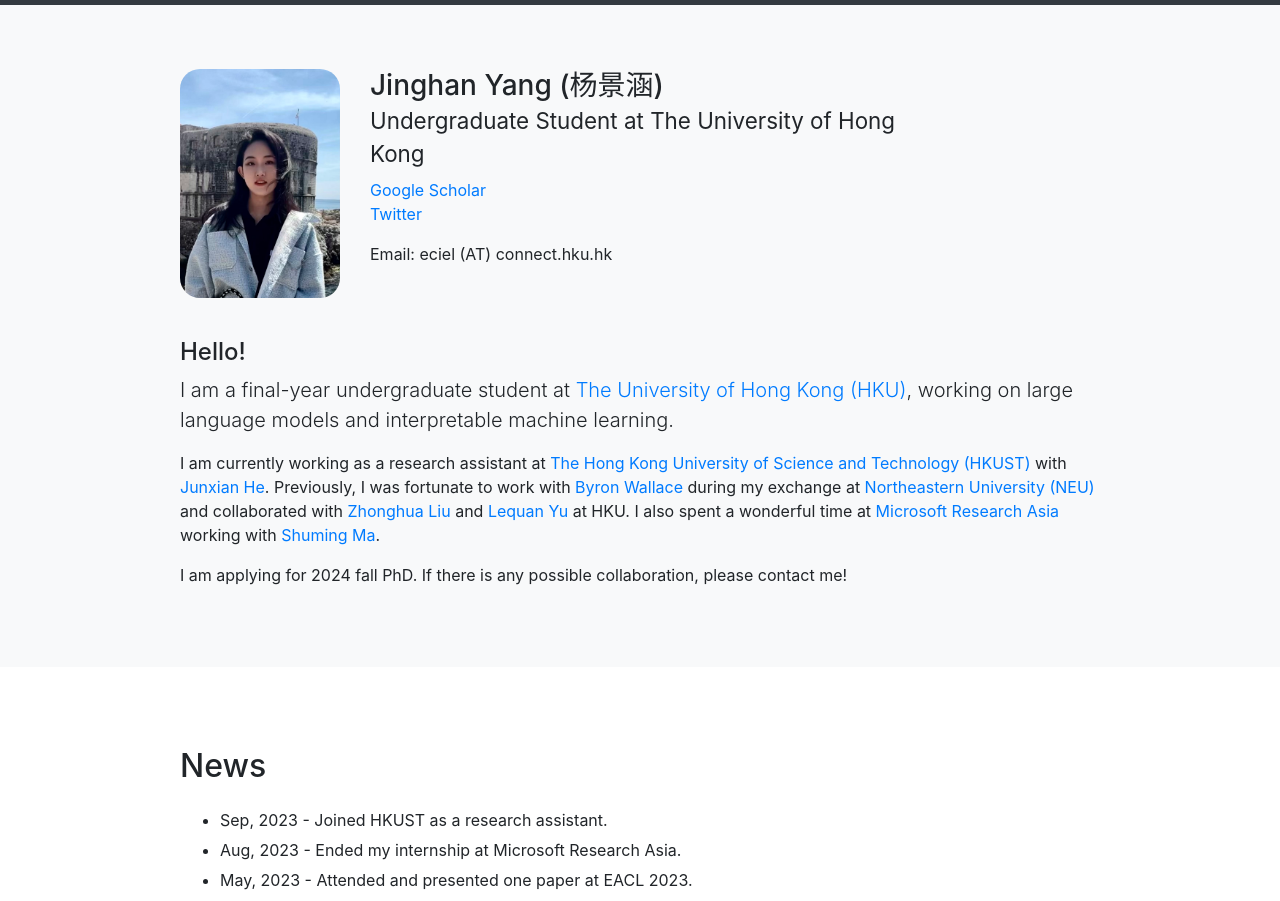
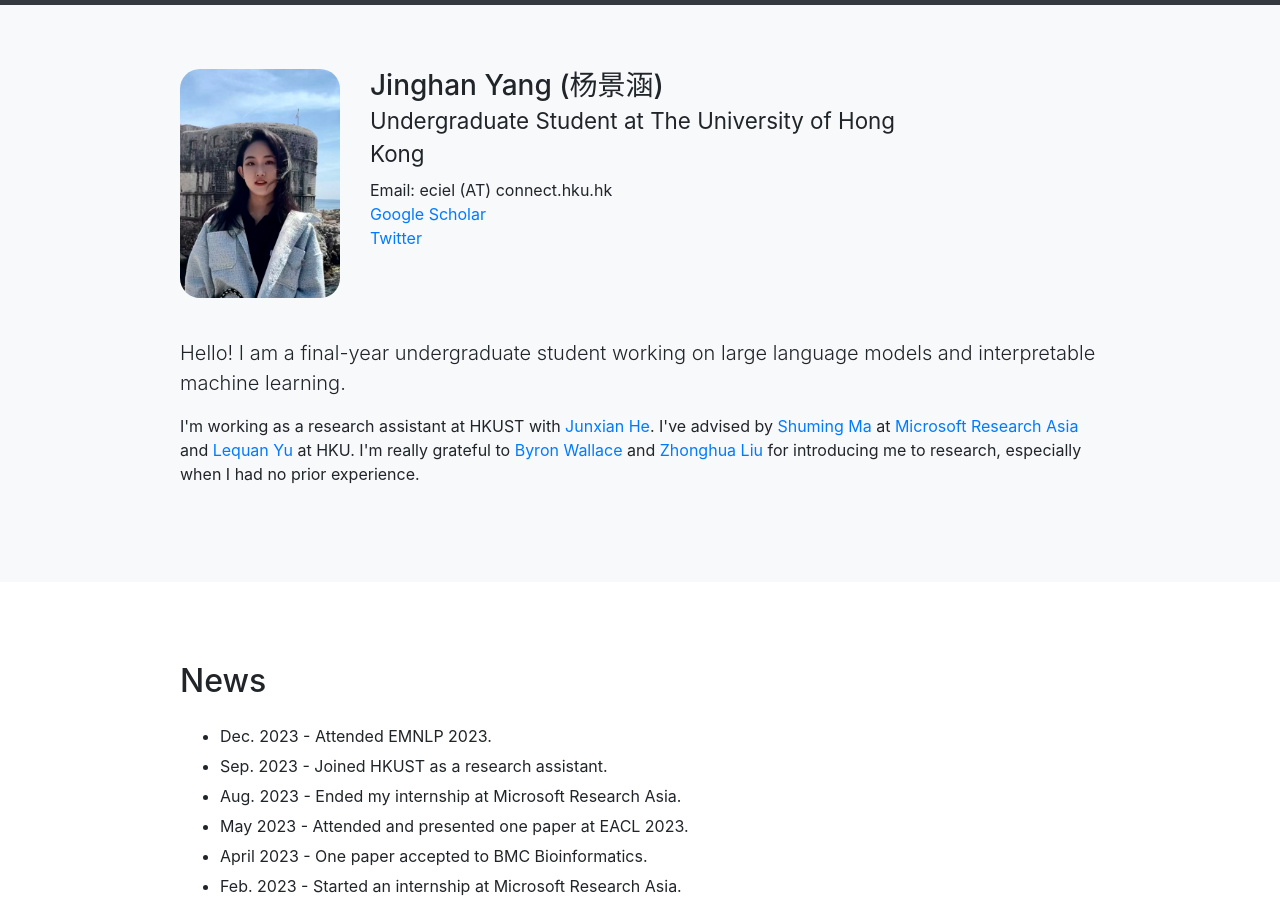
Before and after one commit to ecielyang/jinghanyang.github.io, a website with bundled scripts: page index.html in a window 1280 px wide. Shown: the part 51-952 px from the top of the page. Built offline with nearby package versions, Linux system fonts and the light colour scheme.

Commit message:
Add files via upload

```diff
--- a/index.html
+++ b/index.html
@@ -71,22 +71,18 @@
               <small>Undergraduate Student at The University of Hong Kong</small>
             </h3>
           <p>
+              Email: eciel (AT) connect.hku.hk <br>
               <a href="https://scholar.google.com/citations?user=_yo65ZgAAAAJ&hl=en">Google Scholar</a><br>
               <a href="https://twitter.com/eciel_yang">Twitter</a><br>
           </p>
-          <p>Email: eciel (AT) connect.hku.hk</p>
           </div>
 
           <div style="margin-top:40px" class="col-lg-10 mx-auto">
-              <h4>Hello!</h4>
               <p class="lead">
-                I am a final-year undergraduate student at <a href="https://www.hku.hk">The University of Hong Kong (HKU)</a>, working on large language models and interpretable machine learning.
+                Hello! I am a final-year undergraduate student working on large language models and interpretable machine learning.
               </p>
-                I am currently working as a research assistant at <a href="https://hkust.edu.hk">The Hong Kong University of Science and Technology (HKUST) </a> with <a href="https://jxhe.github.io">Junxian He</a>.
-                Previously, I was fortunate to work with <a href="https://www.byronwallace.com">Byron Wallace</a> during my exchange at <a href="https://www.northeastern.edu">Northeastern University (NEU)</a> and collaborated with <a href="https://sites.google.com/view/drliu/home">Zhonghua Liu</a> and <a href="https://yulequan.github.io">Lequan Yu</a> at HKU.
-                I also spent a wonderful time at <a href="https://www.microsoft.com/en-us/research/lab/microsoft-research-asia/">Microsoft Research Asia</a> working with <a href="https://www.microsoft.com/en-us/research/people/shumma/">Shuming Ma</a>.
+                I'm working as a research assistant at HKUST with <a href="https://jxhe.github.io">Junxian He</a>. I've advised by <a href="https://www.microsoft.com/en-us/research/people/shumma/">Shuming Ma</a> at <a href="https://www.microsoft.com/en-us/research/lab/microsoft-research-asia/">Microsoft Research Asia</a> and <a href="https://yulequan.github.io">Lequan Yu</a> at HKU. I'm really grateful to <a href="https://www.byronwallace.com">Byron Wallace</a> and <a href="https://sites.google.com/view/drliu/home">Zhonghua Liu</a> for introducing me to research, especially when I had no prior experience.
               </p>
-              </p> I am applying for 2024 fall PhD. If there is any possible collaboration, please contact me!
             </div>
         </div>
       </div>
@@ -99,12 +95,13 @@
               <h2>News</h2>
               <p style="margin-bottom: 25px"></p>
               <ul>
-              <li style="line-height: 20px; margin-bottom: 10px;">Sep, 2023 -  Joined HKUST as a research assistant.</li>
-              <li style="line-height: 20px; margin-bottom: 10px;">Aug, 2023 -  Ended my internship at Microsoft Research Asia.</li>
-              <li style="line-height: 20px; margin-bottom: 10px;">May, 2023 - Attended and presented one paper at EACL 2023.</li>
-              <li style="line-height: 20px; margin-bottom: 10px;">April, 2023 - One paper accepted to BMC Bioinformatics.</li>
-              <li style="line-height: 20px; margin-bottom: 10px;">Feb, 2023 -  Started an internship at Microsoft Research Asia.</li>
-              <li style="line-height: 20px; margin-bottom: 10px;">Jan, 2023 - First paper accepted to EACL 2023.</li>
+                  <li style="line-height: 20px; margin-bottom: 10px;">Dec. 2023 - Attended EMNLP 2023.</li>
+              <li style="line-height: 20px; margin-bottom: 10px;">Sep. 2023 -  Joined HKUST as a research assistant.</li>
+              <li style="line-height: 20px; margin-bottom: 10px;">Aug. 2023 -  Ended my internship at Microsoft Research Asia.</li>
+              <li style="line-height: 20px; margin-bottom: 10px;">May 2023 - Attended and presented one paper at EACL 2023.</li>
+              <li style="line-height: 20px; margin-bottom: 10px;">April 2023 - One paper accepted to BMC Bioinformatics.</li>
+              <li style="line-height: 20px; margin-bottom: 10px;">Feb. 2023 -  Started an internship at Microsoft Research Asia.</li>
+              <li style="line-height: 20px; margin-bottom: 10px;">Jan. 2023 - First paper accepted to EACL 2023.</li>
               <li style="line-height: 20px; margin-bottom: 10px;">May. 8th, 2022 - Start point for my research!</li>
               </ul>
             </div>
```
